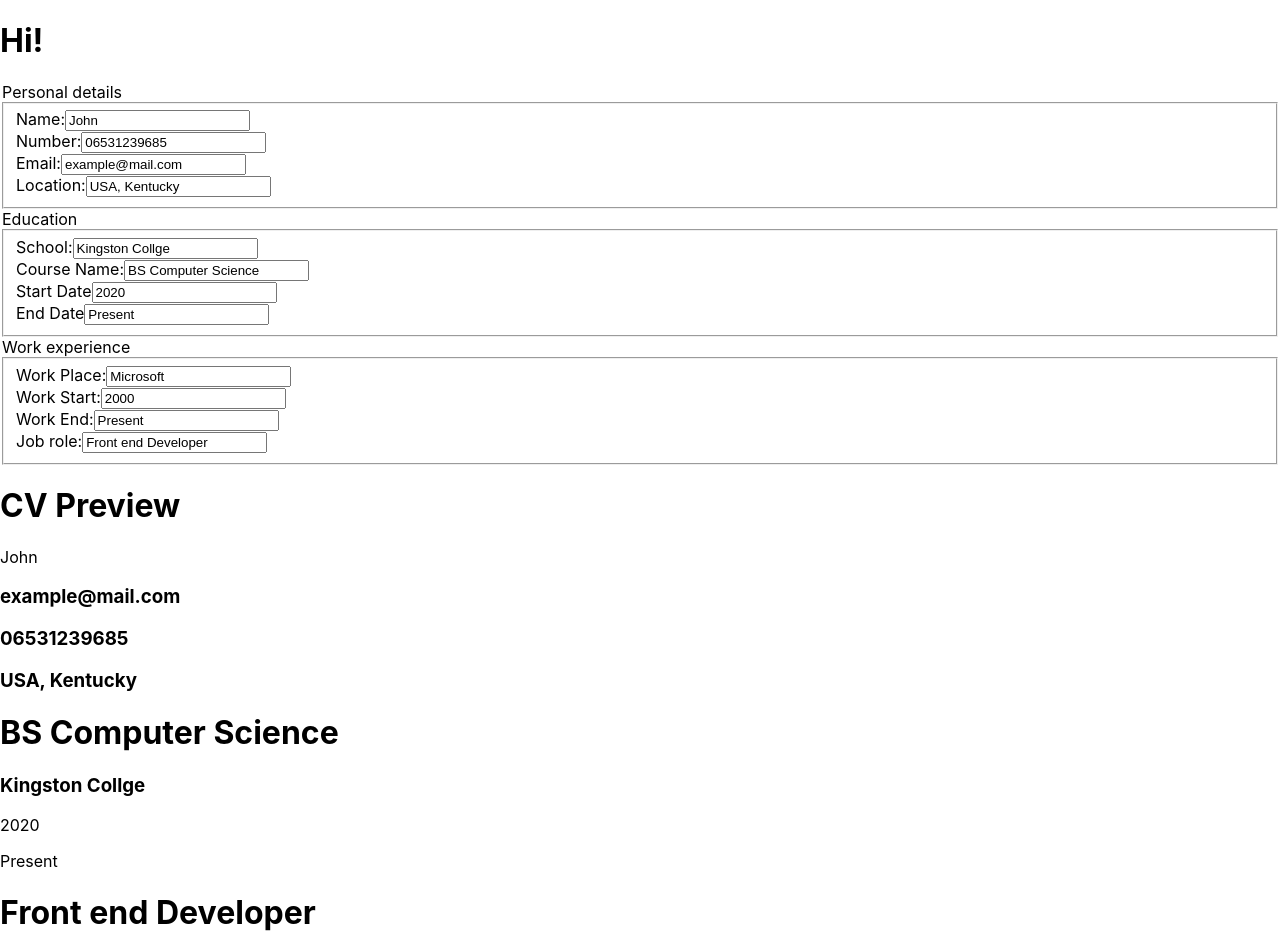
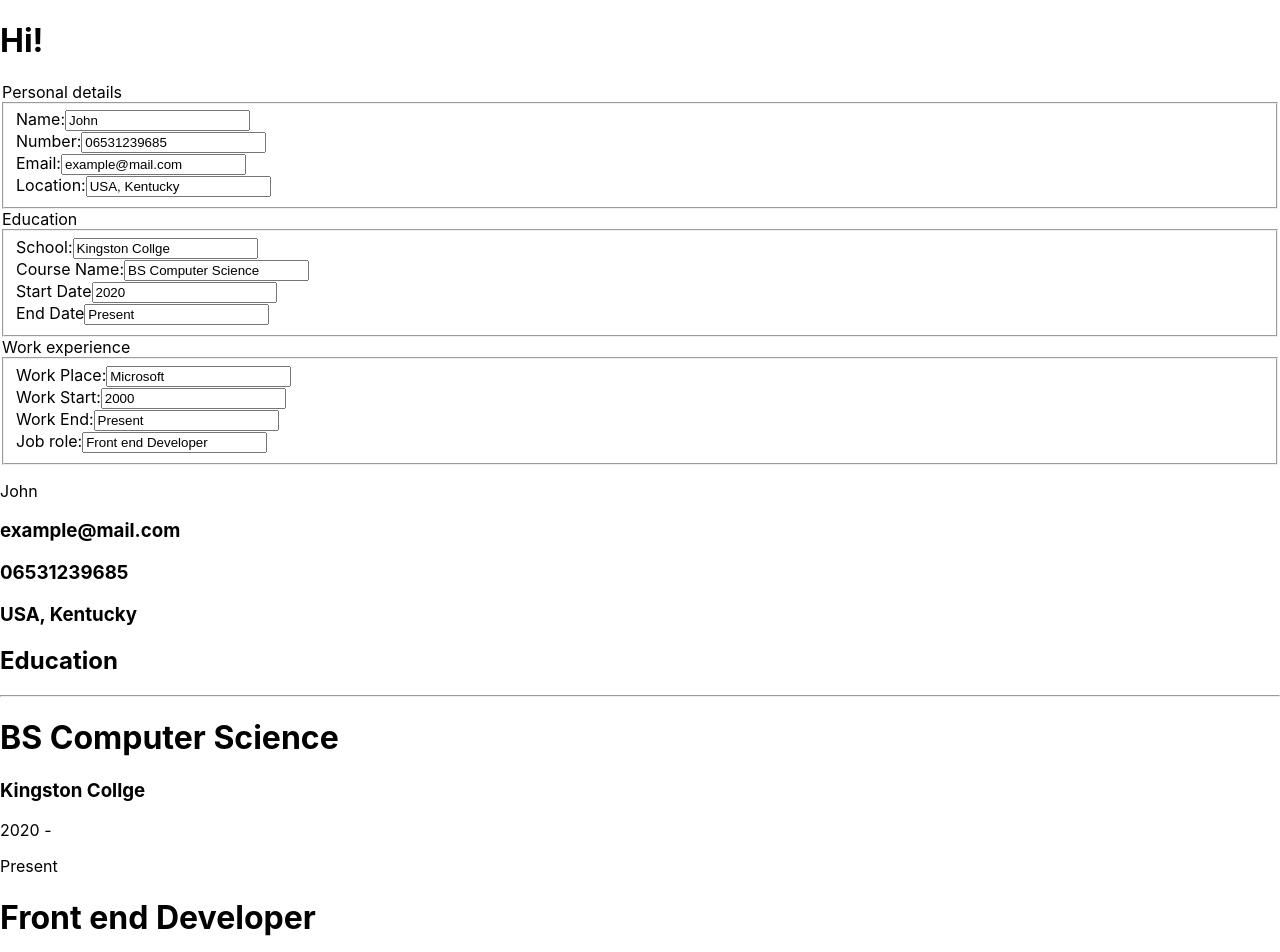
Before and after one commit to aaronlrv/cv-app, a React (Create React App) app in the folder cv-project/: page / in a window 1280 px wide. Shown: the top 952 px of the page. Built offline with nearby package versions, Linux system fonts and the light colour scheme.

Commit message:
Format education section for CV Preview

```diff
--- a/cv-project/src/components/CV.js
+++ b/cv-project/src/components/CV.js
@@ -1,26 +1,35 @@
 function CV(props) {
   return (
     <div className="cv">
-      <h1 class="font-bold underline text-2xl">CV Preview</h1>
       <div
         className="personalDetai"
-        class="flex flex-col bg-slate-300 h-500 h-20 justify-center align-center"
+        class="flex flex-col bg-slate-300 h-500 h-20 justify-center align-center m-3"
       >
         <div class="flex flex-row justify-center align-center text-3xl underline">
           <p>{props.name} </p>
         </div>
         <div class="flex flex-row justify-center align-center gap-5">
           <h3>{props.email}</h3>
+
           <h3>{props.number}</h3>
           <h3>{props.location}</h3>
         </div>
       </div>
 
-      <div className="Education">
-        <h1>{props.course}</h1>
-        <h3>{props.school}</h3>
-        <p>{props.startDate}</p>
-        <p>{props.endDate}</p>
+      <div class="mt-5">
+        <h2 class="">Education</h2>
+        <hr class="w-auto h-1 bg-gray-300 0 border-r-2"></hr>
+      </div>
+
+      <div className="Education" class="grid grid-cols-3 grid-rows-1">
+        <div className="right" class="flex flex-col">
+          <h1>{props.course}</h1>
+          <h3>{props.school}</h3>
+        </div>
+        <div className="left" class="flex gap-3 justify-end col-start-3 pl-2">
+          <p>{props.startDate} - </p>
+          <p>{props.endDate}</p>
+        </div>
       </div>
 
       <div className="workExperience">
```
